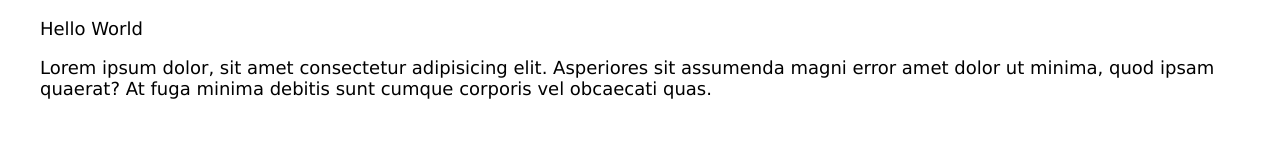
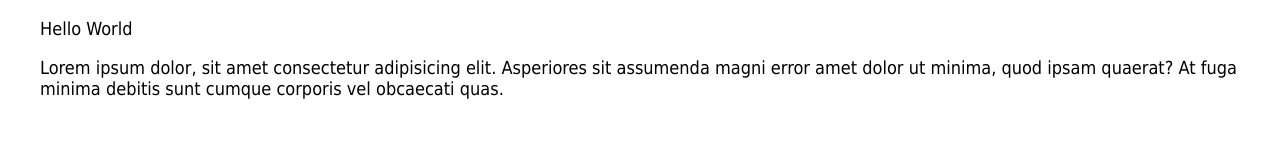
Before and after one commit to Dzhangr/First-test, a plain HTML site: page index.html in a window 1280 px wide. Drawn offline with Linux system fonts and the light colour scheme.

Commit message:
Font-family
Изменил шрифт для всего документа

```diff
--- a/style.css
+++ b/style.css
@@ -1,6 +1,6 @@
 .page-body {
     font-size: 18px;
-    font-family: Verdana, Geneva, Tahoma, sans-serif;
+    font-family: 'Tahoma', sans-serif;
     color: #000000;
 }
 
```
